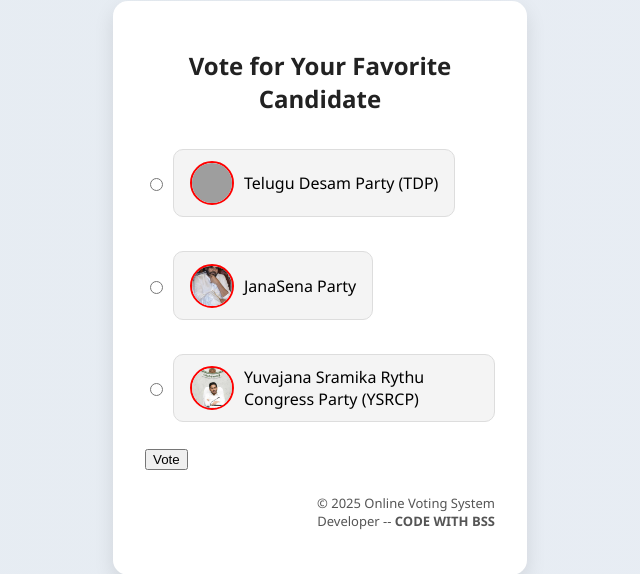
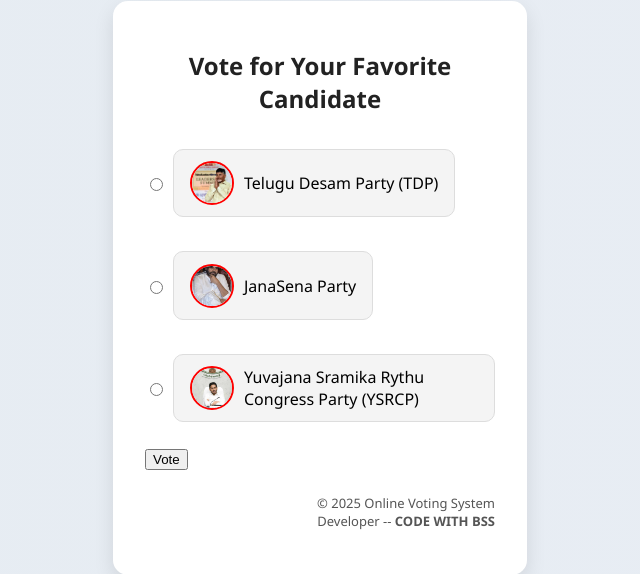
Before and after one commit to Bhanu-lpu/Onlinevotingapp, a Flask app: page / in a window 1280 px wide. Shown: the part 112-686 px from the top of the page, without its empty margins (320-960 px from the left). Run offline with Flask 3, Linux system fonts and the light colour scheme; grey boxes are pictures that could not be loaded.

Commit message:
Update index.html

```diff
--- a/templates/index.html
+++ b/templates/index.html
@@ -14,7 +14,7 @@
   <div class="candidate">
     <input type="radio" name="party" value="tdp" id="tdp">
     <label for="tdp">
-      <img src="/static/images/CBN.webo" alt="Chandra Babu Naidu" class="leader-img">
+      <img src="/static/images/CBN.webp" alt="Chandra Babu Naidu" class="leader-img">
       Telugu Desam Party (TDP)
     </label>
   </div>
```
